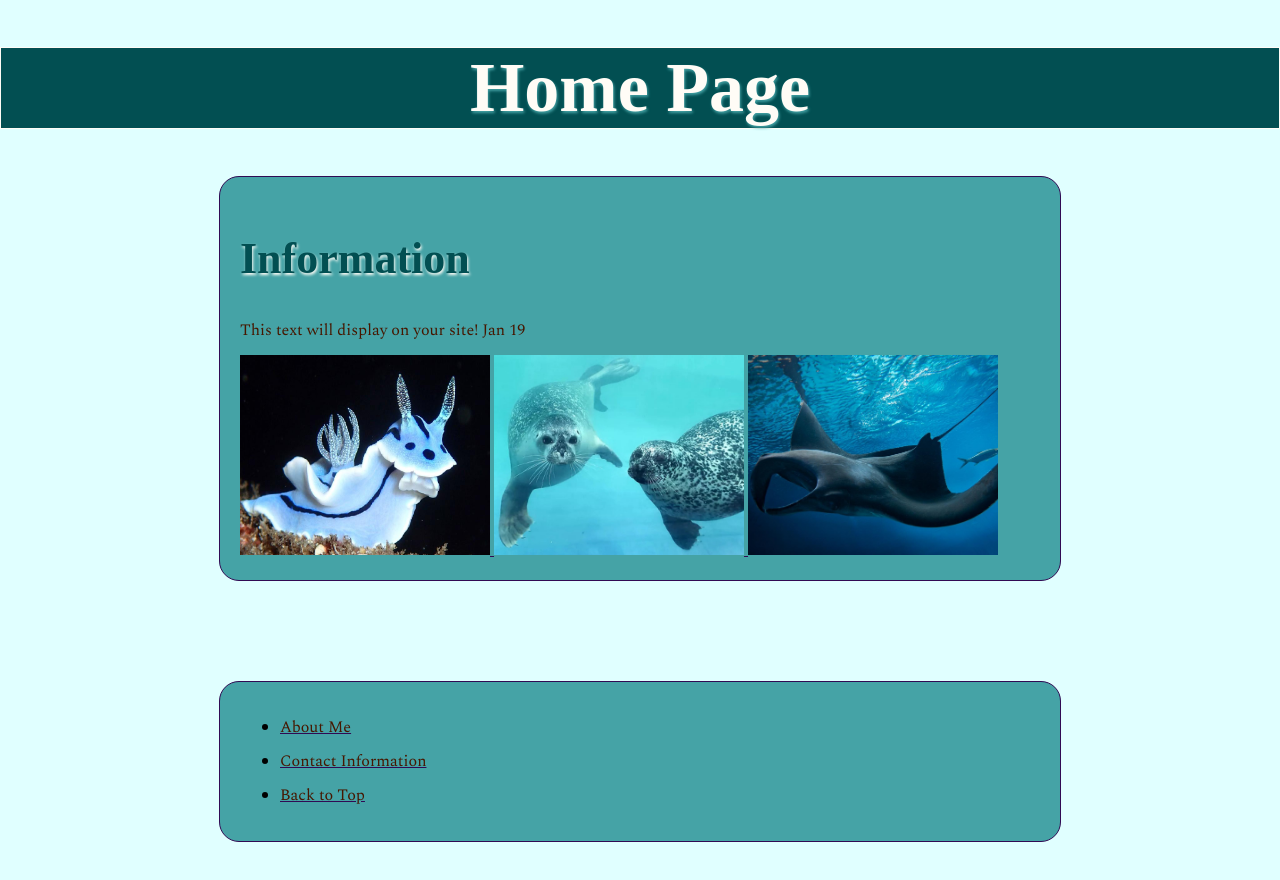
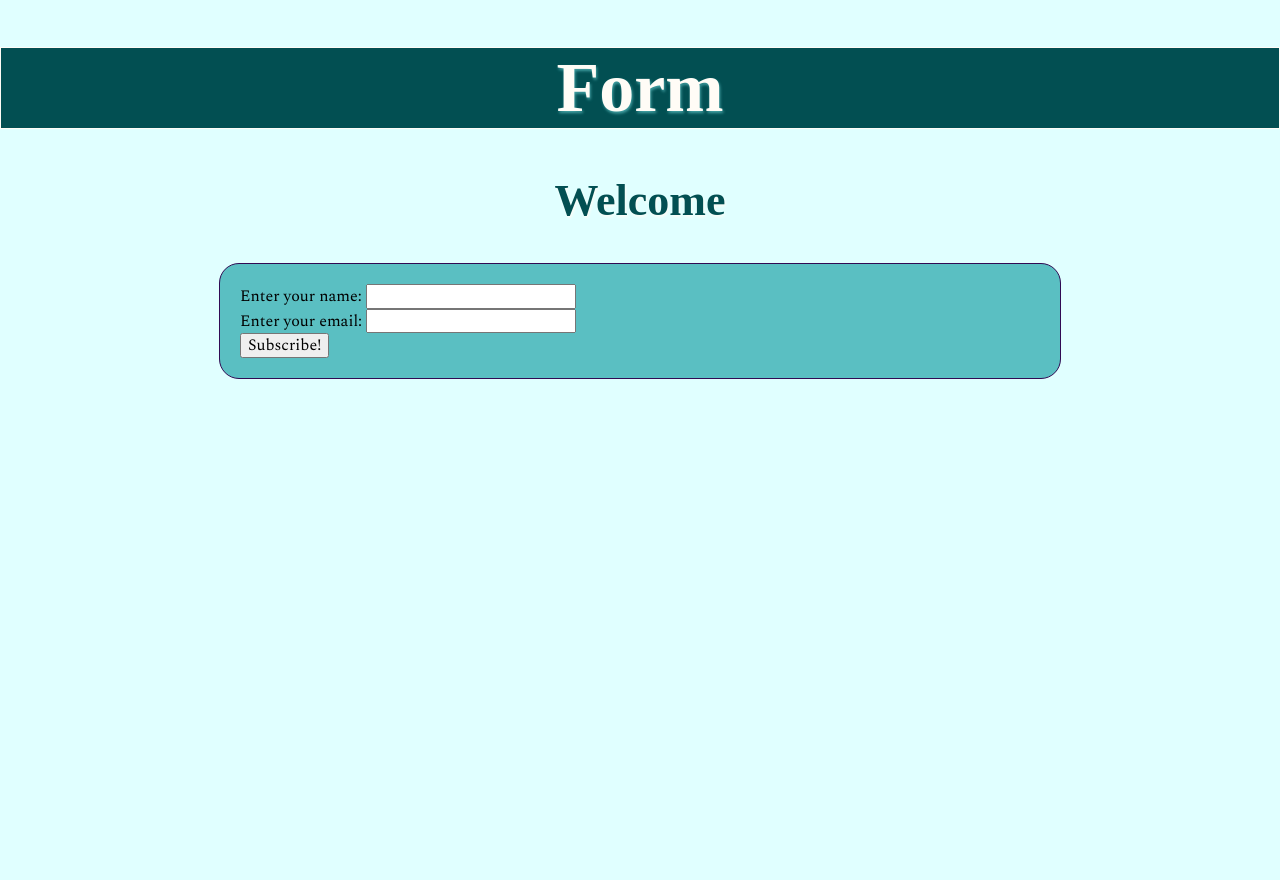
Before and after one commit to towomey19/project-2, a plain HTML site: page index.html in a window 1280 px wide. After the commit the page ends 800 px from the top, so only its background shows below. Drawn offline with nearby package versions, Linux system fonts and the light colour scheme; a web font is replaced by a local one.

Commit message:
added form

```diff
--- a/css/main.css
+++ b/css/main.css
@@ -58,6 +58,7 @@ h2 {
 color: #024f52;
 text-shadow: 1px 2px 3px #fffcf6;
 font-size: 44px;
+text-align: center;
 }
 
 div p {
@@ -69,7 +70,7 @@ max-width: 800px;
 margin-left: auto;
 margin-right: auto;
 margin-bottom: 100px;
-background-color: #45a3a6;
+background-color: #5abfc2;
 padding: 20px;
 border: 1px solid #300a53;
 border-radius: 20px;
--- a/index.html
+++ b/index.html
@@ -3,7 +3,7 @@
 
 <head>
   <meta charset="utf-8">
-  <title>My New Website</title>
+  <title>Project 2</title>
   <meta name="description" content="This site will serve as the hub for many sub responsive layouts">
   <meta name="viewport" content="width=device-width, initial-scale=1">
 
@@ -27,39 +27,34 @@
 
 <body>
   <!-- Place your site's HTML here -->
-  <h1 id="top">Home Page</h1>
-  <div class="wrapper">
-  <h2>Information</h2>
-  <p>This text will display on your site! Jan 19</p>
-  <div>
-    <a href="https://en.wikipedia.org/wiki/Chromodoris_willani/" target="_blank">
-      <img src="./img/ChromodorisWillani1.jpg" alt="sea slug image"/>
-    </a>
-    <a href="#">
-      <img src="./img/seals1.jpg" alt="two seals">
-    </a>
-    <img src="./img/mantaray1.jpg" alt="">
-  </div>
-  </div>
-  <div class="wrapper">
-   <ul class="home-links">
-    <li>
-    <a href="./about.me.html">
-      <p> About Me </p>
-    </a>
-    </li>
-    <li>
-    <a href="./contact.info.html">
-      <p>Contact Information</p>
-    </a>
-    </li>
-    <li>
-    <a href="#top">
-      <p>Back to Top</p>
-    </a>
-    </li>
-  </ul>
-  </div>
+  <header>
+    <h1>
+      Form
+    </h1>
+  </header>
+  <main>
+    <h2>
+      Welcome
+    </h2>
+    <div class="wrapper">
+      <form action="" method="get" class="form-example">
+        <div class="form-example">
+          <label for="name">Enter your name: </label>
+          <input type="text" name="name" id="name" required />
+        </div>
+        <div class="form-example">
+          <label for="email">Enter your email: </label>
+          <input type="email" name="email" id="email" required />
+        </div>
+        <div class="form-example">
+          <input type="submit" value="Subscribe!" />
+        </div>
+      </form>
+    </div>
+  </main>
+  <footer>
+
+  </footer>
   <script src="js/main.js"></script>
 </body>
 
```
Also changed, not shown: about.me.html (+0 -8 lines).
